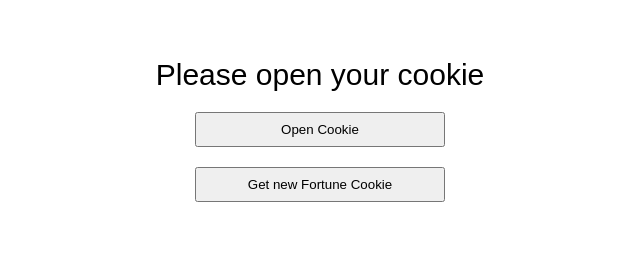
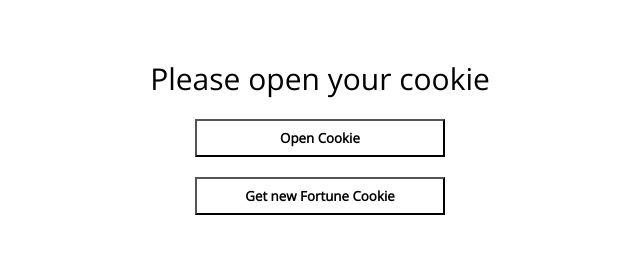
Before and after one commit to jrkrodel/fortuneCookie, a plain HTML site: page index.html in a window 1280 px wide. Shown: the whole page, without its empty margins (320-960 px from the left). Drawn offline with nearby package versions, Linux system fonts and the light colour scheme.

Commit message:
added font, button styling

```diff
--- a/css/styles.css
+++ b/css/styles.css
@@ -1,6 +1,6 @@
 html,
 body {
-  font-family: sans-serif;
+  font-family: "Open Sans", sans-serif;
 }
 
 .container {
@@ -15,6 +15,20 @@ body {
   margin-top: 20px;
   width: 250px;
   padding: 8px;
+  font-family: "Open Sans", sans-serif;
+  background-color: white;
+  color: black;
+  font-weight: bold;
+  transition: all ease 0.2s;
+}
+
+.container button:hover {
+  background-color: black;
+  color: white;
+}
+
+.container button:active {
+  transform: scale(0.95);
 }
 
 #fortune {
--- a/index.html
+++ b/index.html
@@ -6,6 +6,12 @@
     <meta name="viewport" content="width=device-width, initial-scale=1.0" />
     <title>Fortune Cookie</title>
     <link rel="stylesheet" href="./css/styles.css" />
+    <link rel="preconnect" href="https://fonts.googleapis.com" />
+    <link rel="preconnect" href="https://fonts.gstatic.com" crossorigin />
+    <link
+      href="https://fonts.googleapis.com/css2?family=Open+Sans&display=swap"
+      rel="stylesheet"
+    />
   </head>
   <body>
     <div class="container">
```
